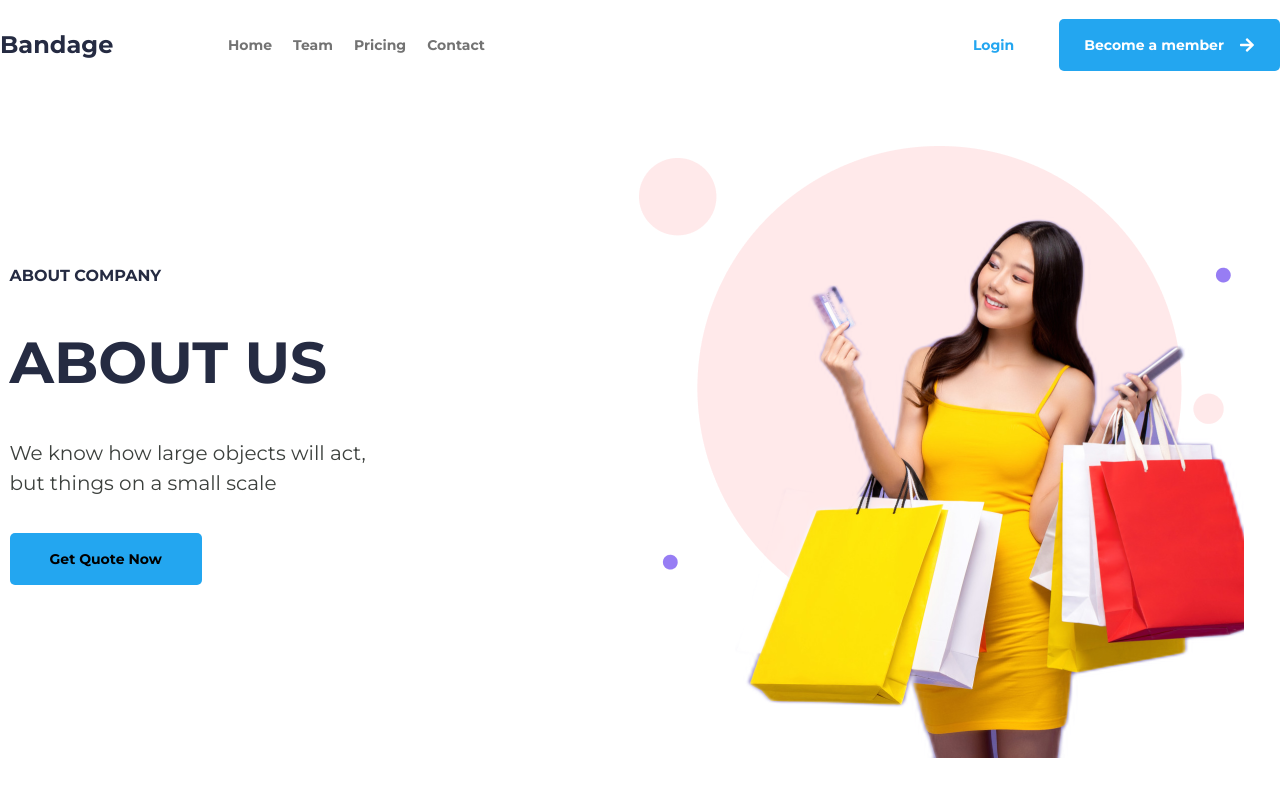
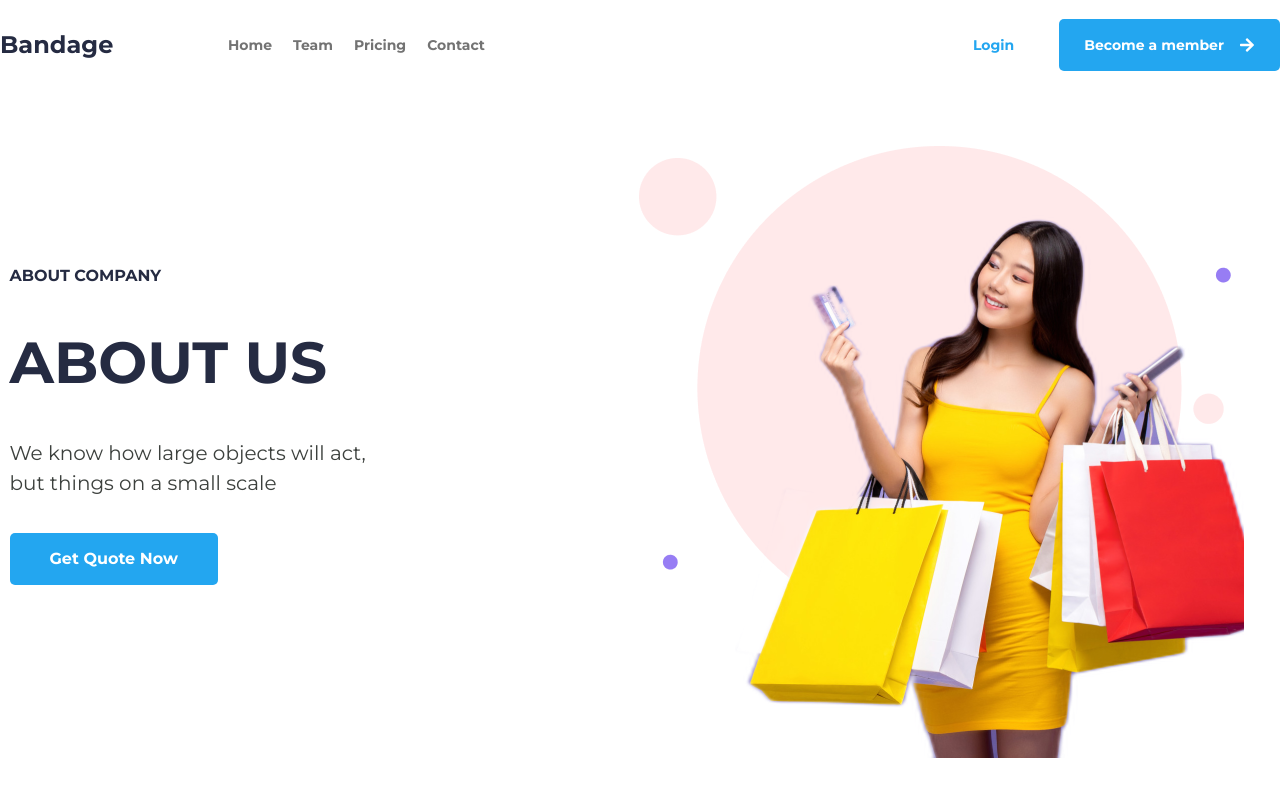
Before and after one commit to SergeCodeur/FigmaToCode-Challenge-Week3-Serge-Amoussougbo-With-Elisee-OROUNLA, a Next.js app: page / in a window 1280 px wide. Shown: the top 800 px of the page. Built offline with nearby package versions, Linux system fonts and the light colour scheme.

Commit message:
feat : correction de style

```diff
--- a/src/components/about/HeroBanner.tsx
+++ b/src/components/about/HeroBanner.tsx
@@ -17,7 +17,11 @@ const HeroBanner = () => {
           <p className="text-secondary_text_2 text-md max-w-[376px] max-md:max-w-[274px] max-md:mx-auto">
             We know how large objects will act, but things on a small scale
           </p>
-          <Button variant="primary" size="md" className="h-[52px]">
+          <Button
+            variant="primary"
+            size="md"
+            className="h-[52px] text-light font-bold"
+          >
             Get Quote Now
           </Button>
         </div>
```
